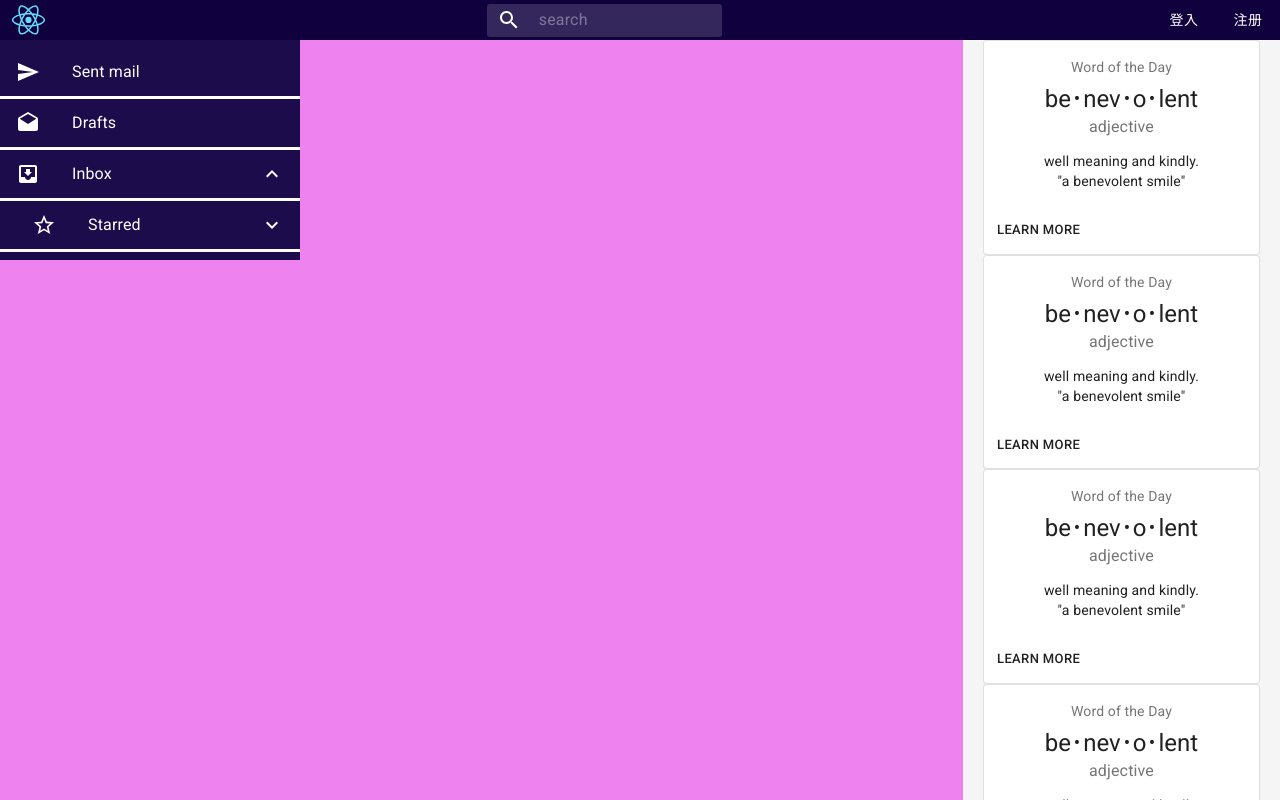
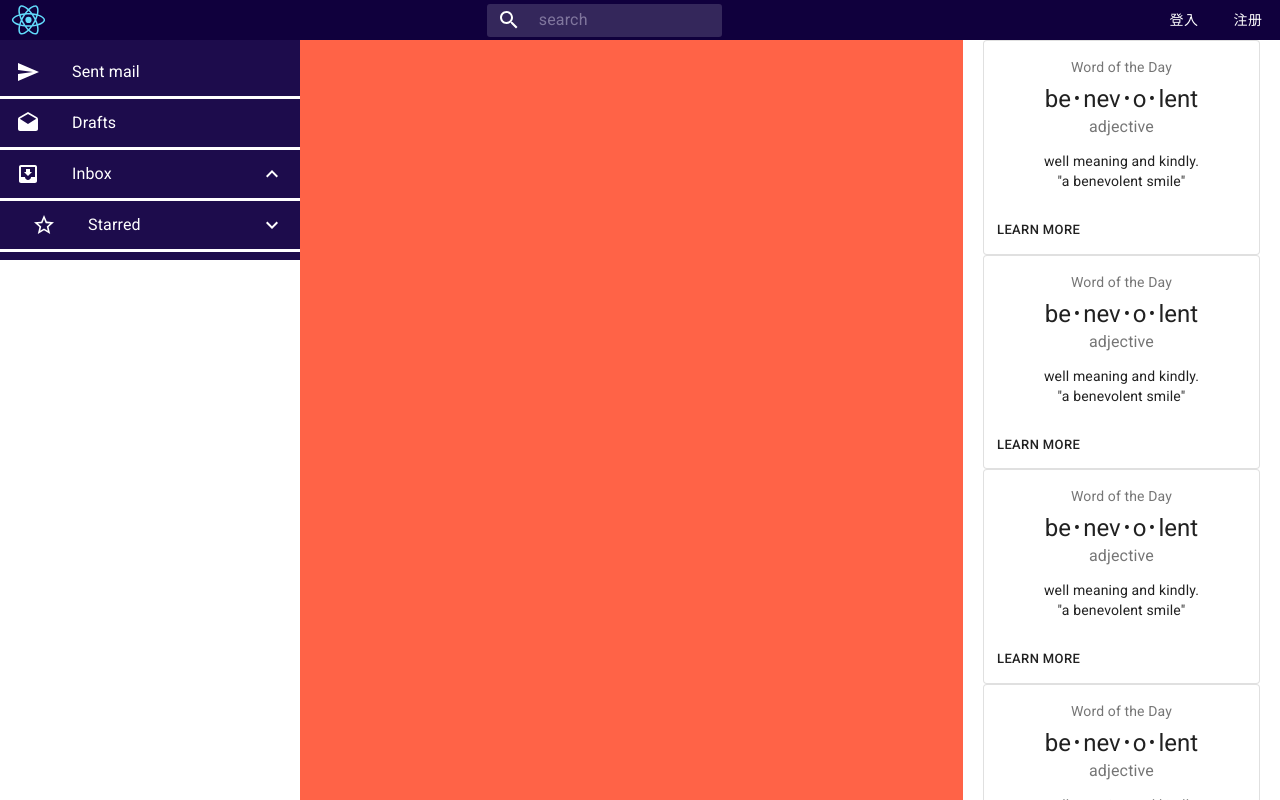
Before and after one commit to baian1/sell-things, a React (Create React App) app: page / in a window 1280 px wide. Shown: the top 800 px of the page. Built offline with nearby package versions, Linux system fonts and the light colour scheme.

Commit message:
布局区分

```diff
--- a/src/Pages/Home.tsx
+++ b/src/Pages/Home.tsx
@@ -15,7 +15,6 @@ const Home: React.FC<{}> = () => {
       <Header></Header>
       <div
         style={{
-          backgroundColor: "violet",
           flex: 1,
           display: "flex",
           flexDirection: "row",
@@ -26,12 +25,12 @@ const Home: React.FC<{}> = () => {
         <div
           style={{
             flex: 1,
+            backgroundColor: "tomato",
           }}
         ></div>
         <div
           style={{
             padding: "0 20px",
-            backgroundColor: "whitesmoke",
           }}
         >
           <CardList />
```
